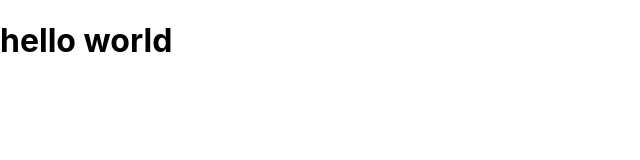
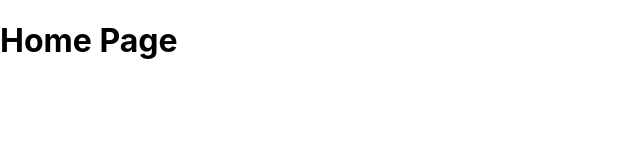
Before and after one commit to aidencullo/ALAB-320H.1.1, a React (Create React App) app in the folder my-react-app/: page / in a window 1280 px wide. Shown: the top 160 px of the page, without its empty margins (0-640 px from the left). Built offline with nearby package versions, Linux system fonts and the light colour scheme.

Commit message:
create homepage

```diff
--- a/my-react-app/src/App.js
+++ b/my-react-app/src/App.js
@@ -1,9 +1,8 @@
-import logo from './logo.svg';
-import './App.css';
+import HomePage from './pages/HomePage';
 
 function App() {
   return (
-    <h1>hello world</h1>
+    <HomePage />
   );
 }
 
--- /dev/null
+++ b/my-react-app/src/pages/HomePage.js
@@ -0,0 +1,5 @@
+export default function HomePage() {
+  return (
+      <h1>Home Page</h1>
+  );
+}
```
